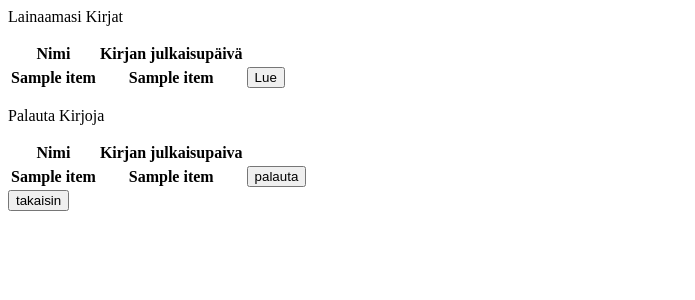
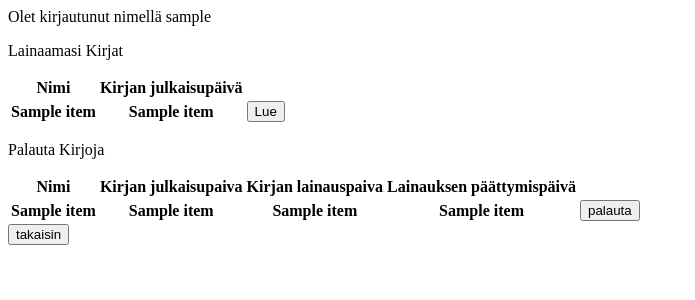
Before and after one commit to MatiasSinisalo/tietokantasovellus-oppinaytetyo, a Flask app: template templates/borrowinformation.html in a window 1280 px wide. Shown: the top 300 px of the page, without its empty margins (0-695 px from the left). Run offline with Flask 2, Linux system fonts and the light colour scheme; the visitor is signed in with stand-in values (Sample User, id 1); the template is opened without the code that fills it: most values are stand-ins (such as "Sample title", 1, 10 or a date in 2020); lists and menus that the app fills with data are empty.

Commit message:
user can see the date of borrow and the return date of books

```diff
--- a/queries.py
+++ b/queries.py
@@ -100,7 +100,7 @@ def getBooksOfUser():
 
     checkForBorrowsThatEnded(session["user_id"])
 
-    sql = "SELECT books.id, name, publishdate FROM borrows JOIN books ON borrows.book_id = books.id WHERE borrows.user_id=:userId;"
+    sql = "SELECT books.id, books.name, books.publishDate, borrow_date, borrow_end_date FROM borrows JOIN books ON borrows.book_id = books.id WHERE borrows.user_id=:userId;"
     result = db.session.execute(sql, {"userId":session["user_id"]})
     books = result.fetchall()
     return books
--- a/templates/borrowinformation.html
+++ b/templates/borrowinformation.html
@@ -1,3 +1,5 @@
+{% if session.username %}
+<p>Olet kirjautunut nimellä {{ session.username }}</p>
 <p>Lainaamasi Kirjat</p>
 
 <table>
@@ -26,12 +28,16 @@
     <tr>
       <th>Nimi</th>
       <th>Kirjan julkaisupaiva</th>
+      <th>Kirjan lainauspaiva</th>
+      <th>Lainauksen päättymispäivä</th>
     </tr>
     {%for item in books%}
     <form action="/borrowinformation/returnBook" method="POST">
         <tr>
         <th>{{item[1]}}</th>
         <th>{{item[2]}}</th>
+        <th>{{item[3]}}</th>
+        <th>{{item[4]}}</th>
         <th><input type="submit" value="palauta"></th>
         <input type="hidden" name="book-id" value="{{item[0]}}" />
         </tr>
@@ -39,7 +45,7 @@
     {%endfor%}
 </table>
 
-
+{%endif%}
 <form action="/">
     <input type="submit" value="takaisin">
 </form>
```
